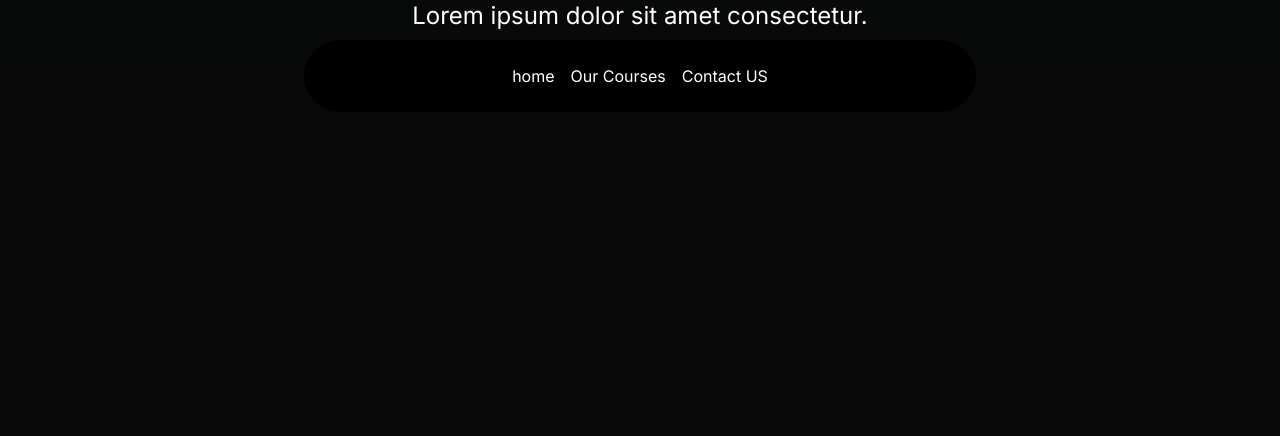
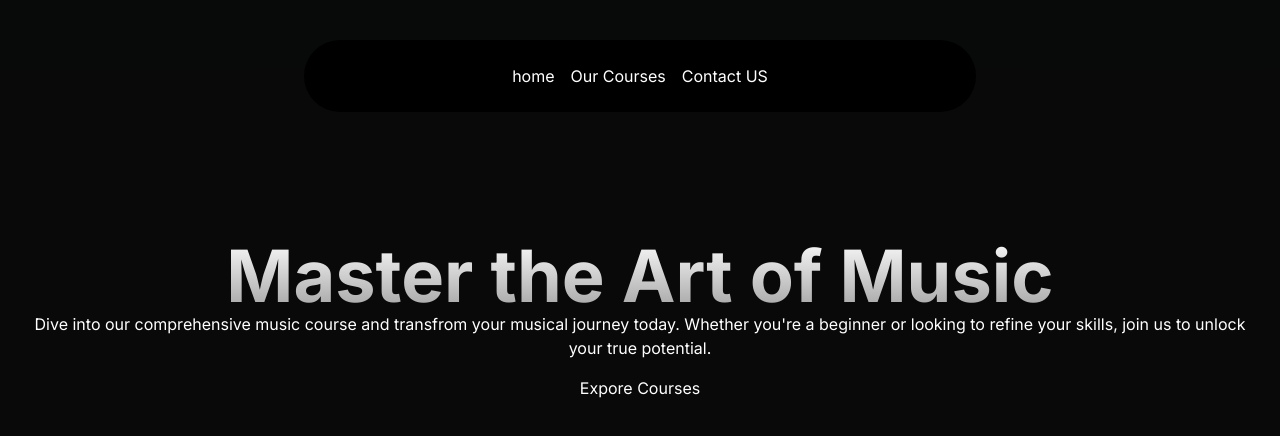
Before and after one commit to HabiburRahnan/music-art, a Next.js app: page / in a window 1280 px wide. Shown: the top 436 px of the page. Built offline with nearby package versions, Linux system fonts and the light colour scheme.

Commit message:
create hero section and start design

```diff
--- a/src/app/layout.tsx
+++ b/src/app/layout.tsx
@@ -17,7 +17,7 @@
   children: React.ReactNode;
 }>) {
   return (
-    <html lang="en" className="dark">
+    <html lang="en" className="dark ">
       <body className={inter.className}>
        <div className="relative w-full flex items-center justify-center "> <Navbar></Navbar></div>
         {children}
--- a/src/app/page.tsx
+++ b/src/app/page.tsx
@@ -1,9 +1,10 @@
+import HeroSection from "@/components/HeroSection";
+
 export default function Home() {
   return (
-    <main className="min-h-screen bg-black/[0.96] antialiased bg-grid-white/[0.2]">
-      <h1 className="text-2xl text-center text-white">
-        Lorem ipsum dolor sit amet consectetur.
-      </h1>
+    <main className="min-h-screen bg-black/[0.96] antialiased bg-grid-white/[0.2] text-white">
+
+      <HeroSection></HeroSection>
     </main>
   );
 }
--- /dev/null
+++ b/src/components/HeroSection.tsx
@@ -0,0 +1,21 @@
+import Link from "next/link";
+
+const HeroSection = () => {
+  return (
+    <div className="h-auto md:h-[40rem] w-full rounded-md flex flex-col items-center justify-center relative overflow-hidden mx-auto py-10 md:py-0">
+      <div className="p-4 relative z-10 w-full text-center">
+        <h1 className="mt-20 md:mt-0 text-4xl md:text-7xl font-bold bg-clip-text text-transparent bg-gradient-to-b from-neutral-50 to-neutral-400">Master the Art of Music</h1>
+        <p className="">
+          Dive into our comprehensive music course and transfrom your musical
+          journey today. Whether you're a beginner or looking to refine your
+          skills, join us to unlock your true potential.
+        </p>
+        <div className="mt-4">
+          <Link href="/courses">Expore Courses</Link>
+        </div>
+      </div>
+    </div>
+  );
+};
+
+export default HeroSection;
```
